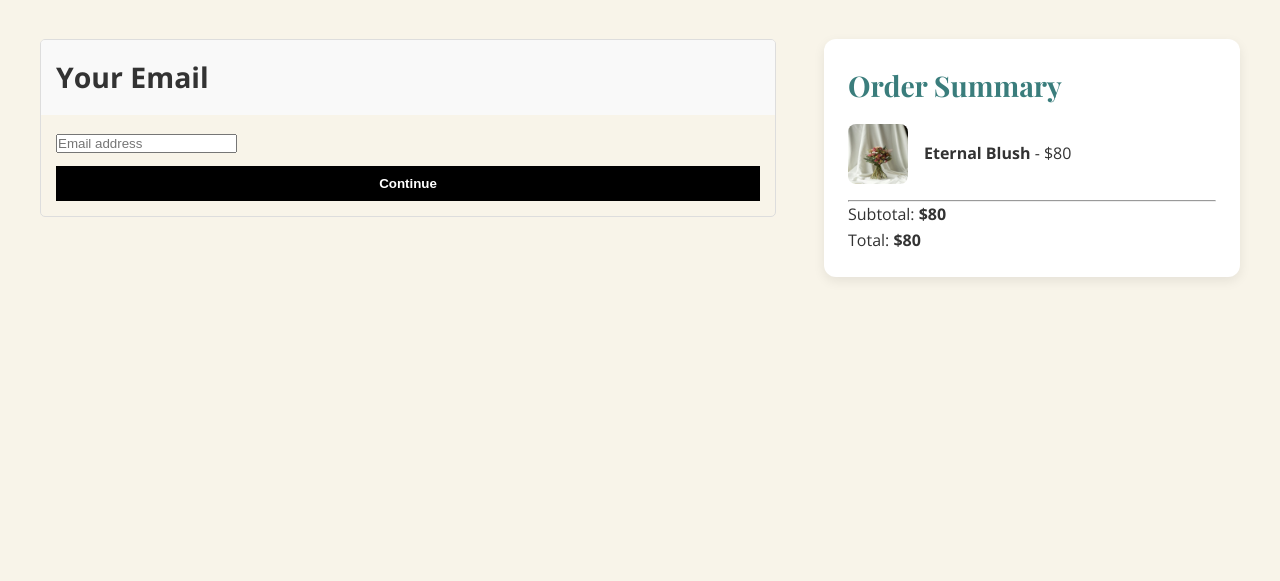
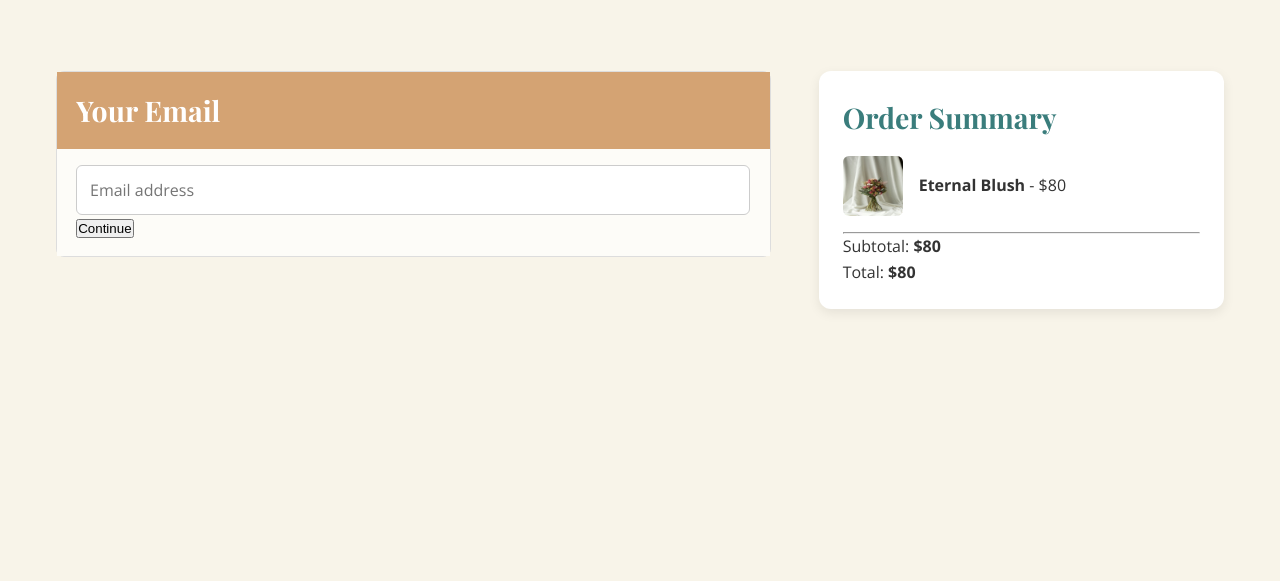
Before and after one commit to Malavika-5/Flower-shop-landing-page, a Flask app: page /order in a window 1280 px wide. Shown: the part 111-692 px from the top of the page. Run offline with Flask 3, Linux system fonts and the light colour scheme.

Commit message:
Update style.css

```diff
--- a/static/style.css
+++ b/static/style.css
@@ -703,24 +703,60 @@ li {
     background: var(--cream);
 }
 
+/* Container for the checkout section */
 .order-container {
     display: flex;
     gap: 2rem;
     max-width: 1200px;
     margin: 0 auto;
+    padding: 2rem 1rem;
 }
 
-/* Left: Info */
-.order-info {
-    flex: 2;
+
+/* Right side - summary */
+.order-summary {
+    flex: 1;
+    background: #fff;
+    padding: 1.5rem;
+    border-radius: 12px;
+    box-shadow: 0 4px 12px rgba(0, 0, 0, 0.08);
+    position: sticky;
+    top: 20px;
+    /* stays visible while scrolling */
+    height: fit-content;
+}
+
+/* Style each summary item */
+.order-summary .summary-item {
     display: flex;
-    flex-direction: column;
-    gap: 2rem;
-    overflow-y: auto;
-    max-height: 80vh;
-    /* scroll only left side */
-    padding-right: 1rem;
+    gap: 1rem;
+    margin-bottom: 1rem;
 }
+
+.order-summary .summary-item img {
+    width: 60px;
+    height: 60px;
+    object-fit: cover;
+    border-radius: 6px;
+}
+
+.order-summary .summary-total {
+    display: flex;
+    justify-content: space-between;
+    font-weight: 700;
+    margin-top: 1rem;
+}
+
+/* Scrollbar styling for form */
+.order-info::-webkit-scrollbar {
+    width: 8px;
+}
+
+.order-info::-webkit-scrollbar-thumb {
+    background-color: rgba(0, 0, 0, 0.2);
+    border-radius: 4px;
+}
+
 
 .order-step {
     background: #fff;
@@ -794,40 +830,133 @@ li {
 }
 
 
+/* Accordion container */
+.order-info {
+    flex: 2;
+    max-height: 80vh;
+    overflow-y: auto;
+    padding-right: 1rem;
+    display: flex;
+    flex-direction: column;
+    gap: 1rem;
+}
+
+/* Each step */
 .step {
     border: 1px solid #ddd;
-    margin-bottom: 10px;
-    border-radius: 5px;
-    overflow: hidden;
+    border-radius: 8px;
+    overflow: visible;
+    background-color: #fff;
+    transition: box-shadow 0.3s ease;
 }
 
+/* Step heading */
 .step h3 {
     margin: 0;
-    padding: 15px;
-    background: #f9f9f9;
+    padding: 1rem 1.2rem;
+    background-color: var(--primary);
+    color: white;
+    font-family: var(--font-heading);
+    font-weight: var(--bold);
     cursor: pointer;
+    transition: background 0.3s ease;
 }
 
+/* Step heading hover */
+.step h3:hover {
+    background-color: #28544b;
+}
+
+/* Step content */
 .step-content {
     display: none;
-    padding: 15px;
+    /* hidden by default */
+    padding: 1rem 1.2rem;
+    background-color: #fdfcf8;
 }
 
+/* Active step */
 .step.active .step-content {
     display: block;
 }
 
-button {
-    display: block;
-    margin-top: 10px;
-    padding: 10px;
-    width: 100%;
-    background: black;
+/* Active heading styling */
+.step.active h3 {
+    background-color: var(--gold);
+    color: #fff;
+}
+
+.btn-continue {
+    background-color: var(--gold);
     color: white;
     border: none;
+    padding: 0.8rem 1.5rem;
+    border-radius: 999px;
+    font-weight: 600;
     cursor: pointer;
-    font-weight: bold;
+    transition: background 0.3s ease;
+    margin-top: 1rem;
 }
+
+.btn-continue:hover {
+    background-color: #a6783c;
+}
+
+.step-content .form-group {
+    margin-bottom: 1rem;
+}
+
+.step-content input,
+.step-content textarea {
+    width: 100%;
+    padding: 0.8rem;
+    border: 1px solid #ccc;
+    border-radius: 6px;
+    font-family: var(--font-body);
+    font-size: 1rem;
+}
+
+.progress-indicator {
+    display: flex;
+    justify-content: space-between;
+    margin-bottom: 2rem;
+}
+
+.progress-step {
+    text-align: center;
+    flex: 1;
+    position: relative;
+    color: #888;
+}
+
+.progress-step.active {
+    color: var(--primary);
+    font-weight: 600;
+}
+
+.progress-step.completed {
+    color: var(--gold);
+}
+
+.progress-step::after {
+    content: '';
+    position: absolute;
+    top: 15px;
+    right: -50%;
+    height: 2px;
+    width: 100%;
+    background: #ddd;
+    z-index: -1;
+}
+
+.progress-step:last-child::after {
+    display: none;
+}
+
+.progress-step.completed::after {
+    background: var(--gold);
+}
+
 
 
 
```
